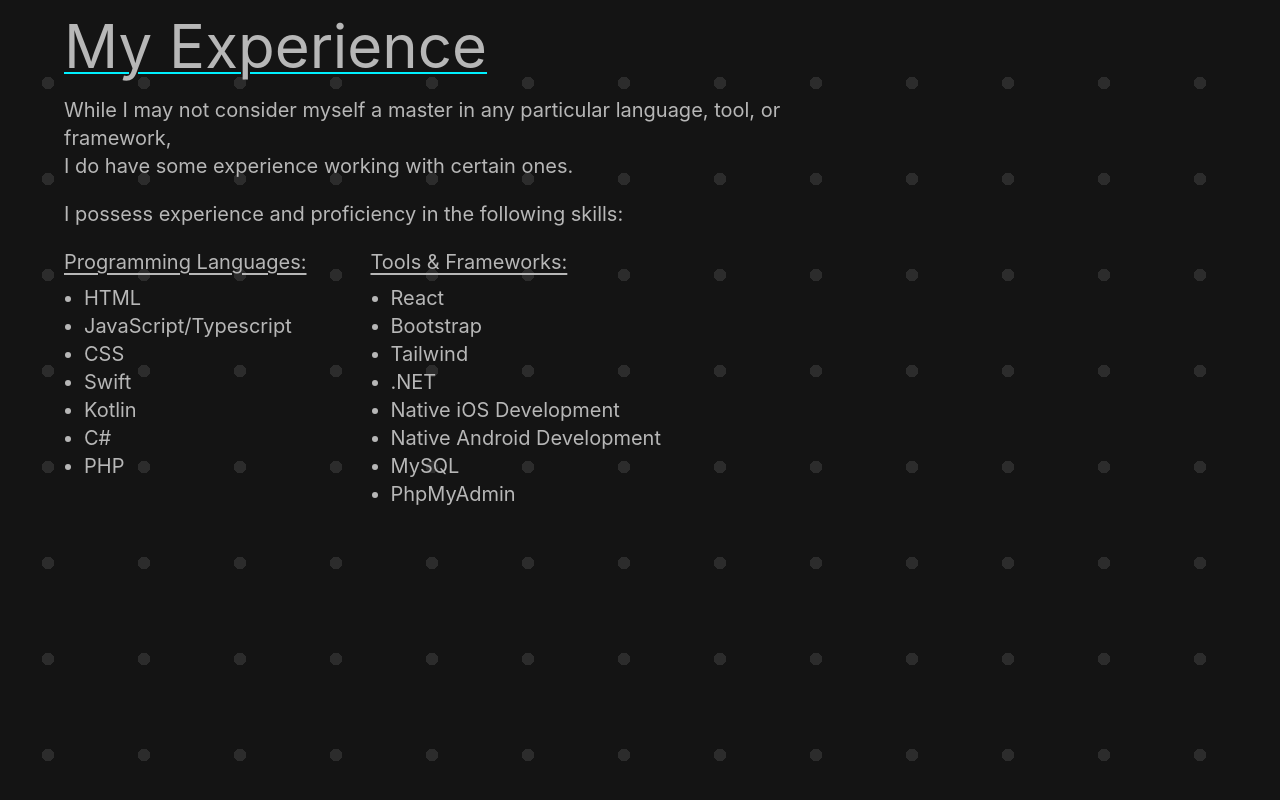
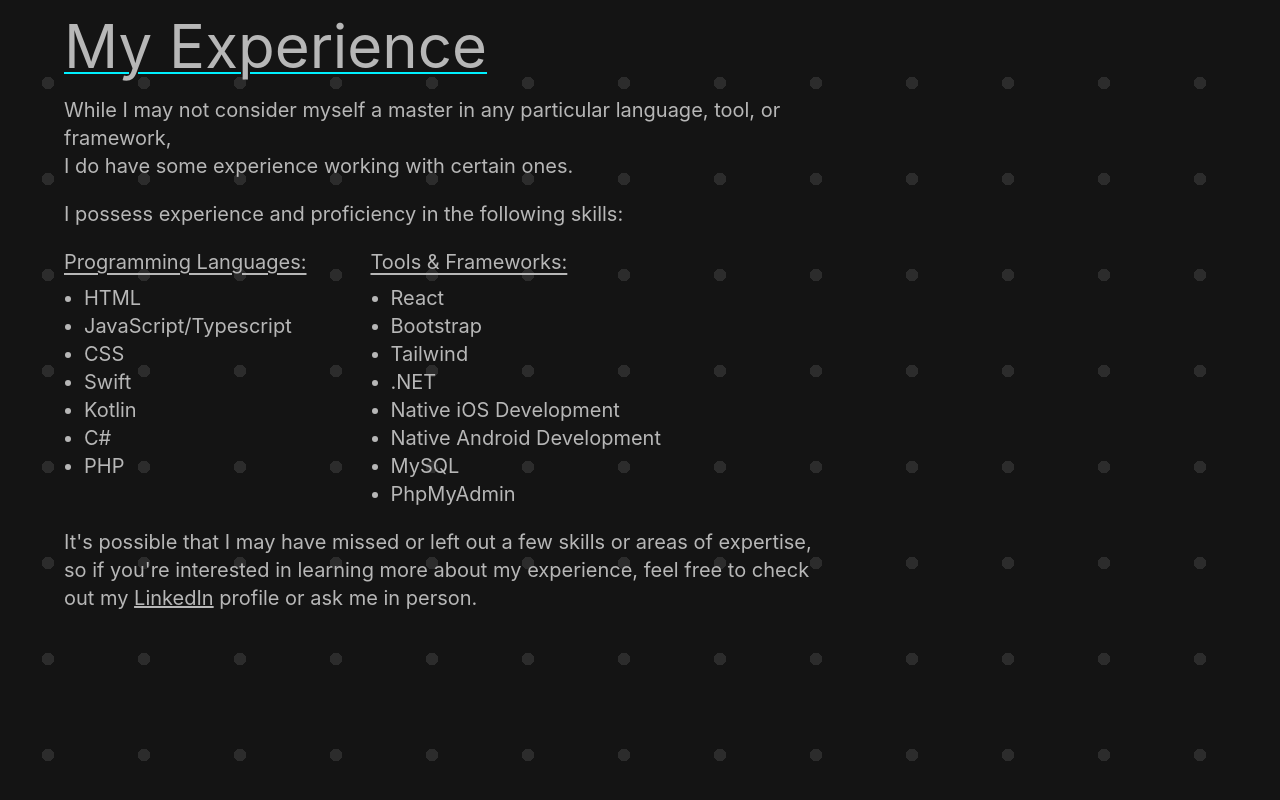
Before and after one commit to FontysNiels/NielsFeijen, a React (Create React App) app: page / in a window 1280 px wide. Shown: the part 1981-2781 px from the top of the page. Built offline with nearby package versions, Linux system fonts and the light colour scheme.

Commit message:
extra text

```diff
--- a/src/components/experience.js
+++ b/src/components/experience.js
@@ -4,7 +4,7 @@
 
   return (
     // Main Container
-    <div class="border-t-2 border-t-accent h-auto w-auto mb-24 mt-[20vh] mx-16">
+    <div class="border-t-2 border-t-accent text-portfolioGray h-auto w-auto mb-24 mt-[20vh] mx-16">
       {/* skills scroll Container */}
       <div id='skills' className='py-12 w-auto h-auto'></div>
       {/* Experience container */}
@@ -12,12 +12,12 @@
         {/* Left container */}
         <div className='w-2/3'>
           {/* Title */}
-          <h2 className='text-5xl font-normal text-portfolioGray mt-4 xl:text-6xl lg:text-5xl sm:text-4xl xs:text-3xl 2xs:text-2xl'>
+          <h2 className='text-5xl font-normal  mt-4 xl:text-6xl lg:text-5xl sm:text-4xl xs:text-3xl 2xs:text-2xl'>
             <span class='underline decoration-2 underline-offset-4 decoration-accent'>My Experience</span>
           </h2>
 
           {/* Introduction */}
-          <div className='text-portfolioGray font-normal text-xl'>
+          <div className='font-normal text-xl'>
             <div className=''>
               <p className='mt-5 '>
                 While I may not consider myself a master in any particular language, tool, or framework,
@@ -29,7 +29,7 @@
 
             </div>
           </div>
-          <div className='flex text-portfolioGray font-normal text-xl '>
+          <div className='flex font-normal text-xl '>
             {/* Programming Languages Container */}
             <div className='mr-16'>
               <p className='mt-5 underline decoration-2 underline-offset-4 decoration-portfolioGrau'>
@@ -61,7 +61,10 @@
                 <li>PhpMyAdmin</li>
               </ul>
             </div>
-
+          </div>
+          <div className='font-normal text-xl mt-5 3xl:w-2/3'>
+            It's possible that I may have missed or left out a few skills or areas of expertise, so if you're interested in learning more about my experience,
+            feel free to check out my <a href='https://www.linkedin.com/in/niels-feijen-13838816b/' target="_blank" className='hover:underline hover:text-white hover:decoration-accent underline'>LinkedIn</a> profile or ask me in person.
           </div>
         </div>
 
```
